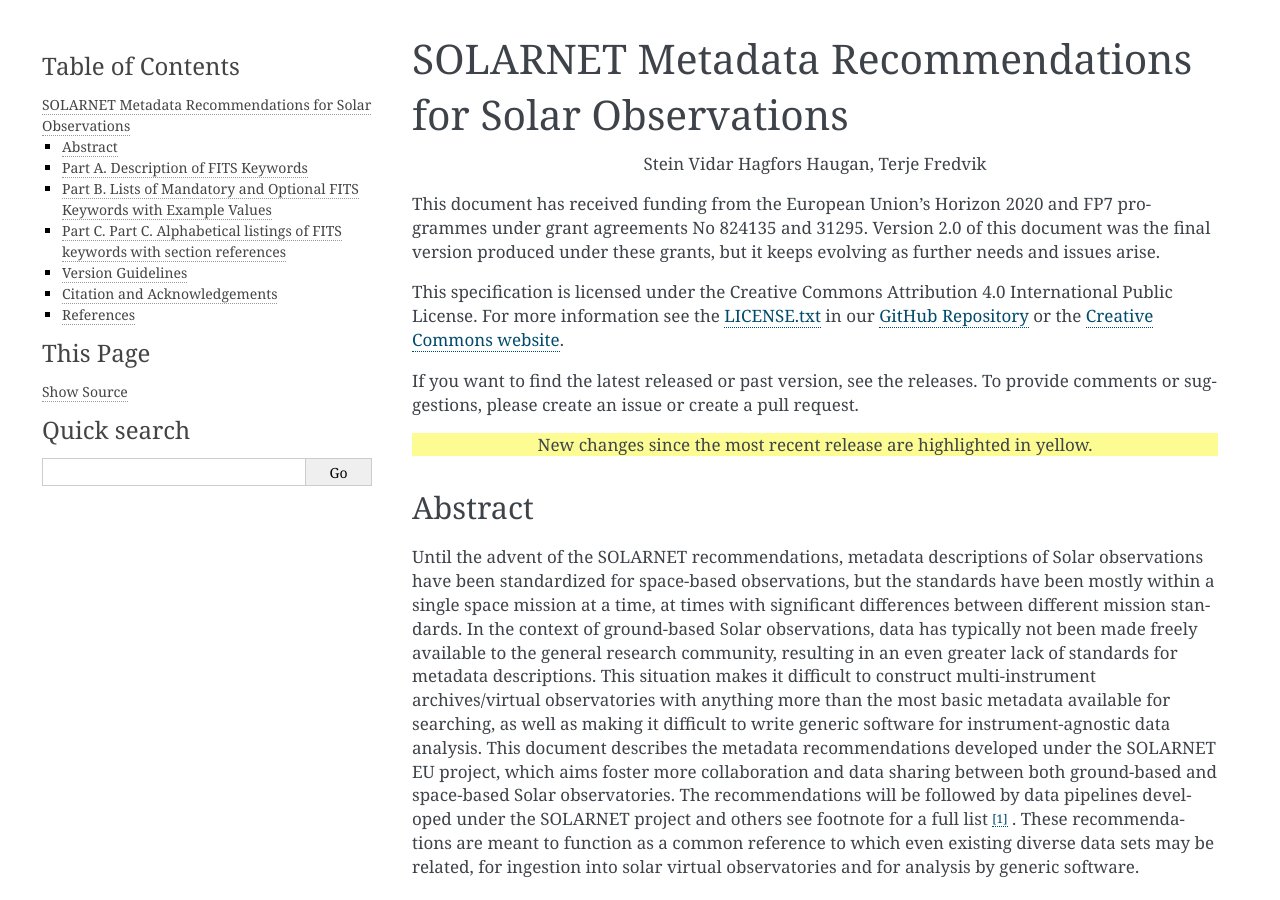
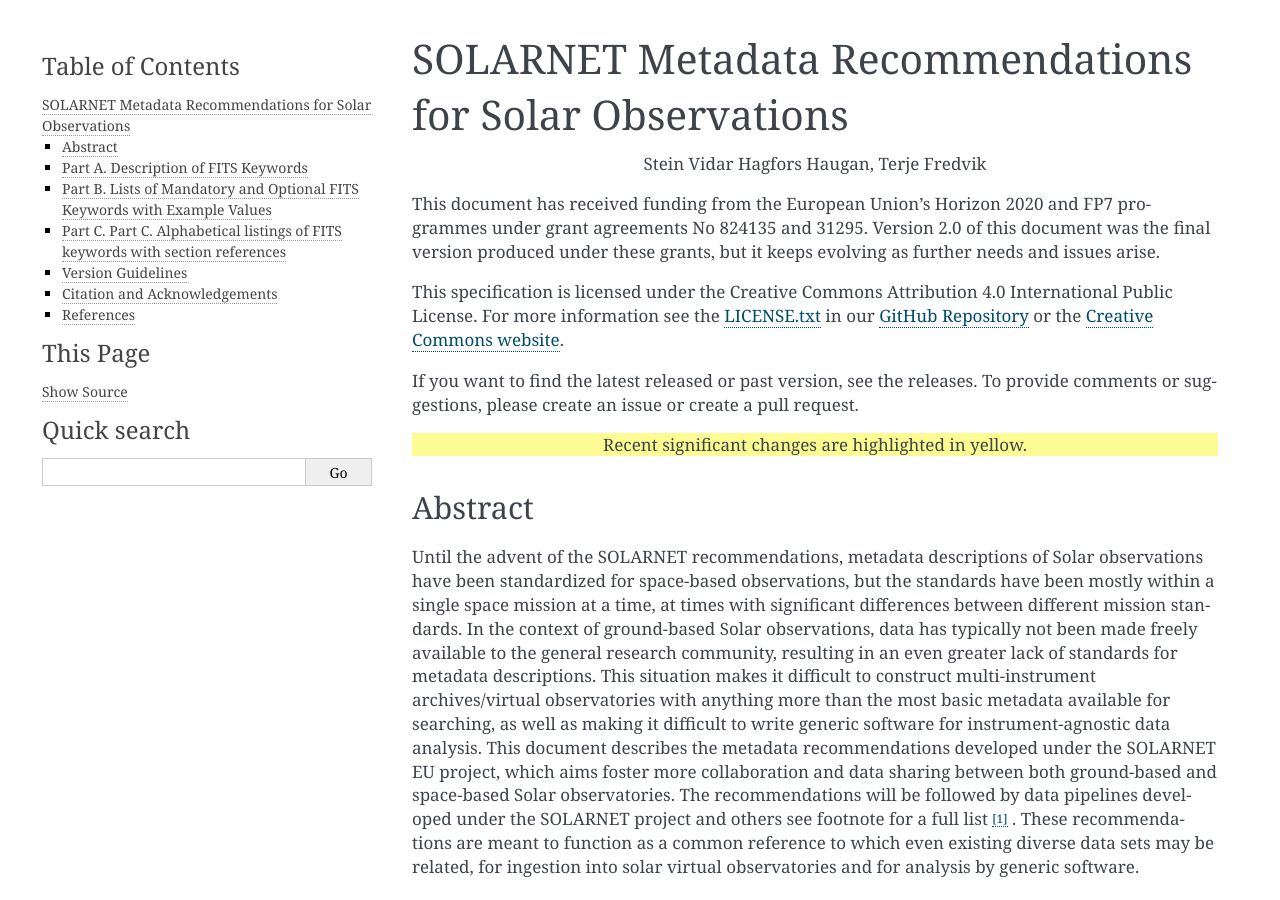
Before and after one commit to IHDE-Alliance/solarnet_metadata, a Sphinx documentation site: the page built from docs/index.rst, in a window 1280 px wide and 900 px high. Built offline with Sphinx 7.4.7, drawn with Linux system fonts in a browser that asks for light colours.

Commit message:
[ index.rst ] Yellow highlights apply to all "recent significant" changes

```diff
--- a/docs/index.rst
+++ b/docs/index.rst
@@ -28,7 +28,7 @@ To provide comments or suggestions, please create an issue or create a pull requ
 .. raw:: html
 
    <div class="new" style="text-align: center;">
-      New changes since the most recent release are highlighted in yellow.
+      Recent significant changes are highlighted in yellow.
    </div>
 
 Abstract
```
